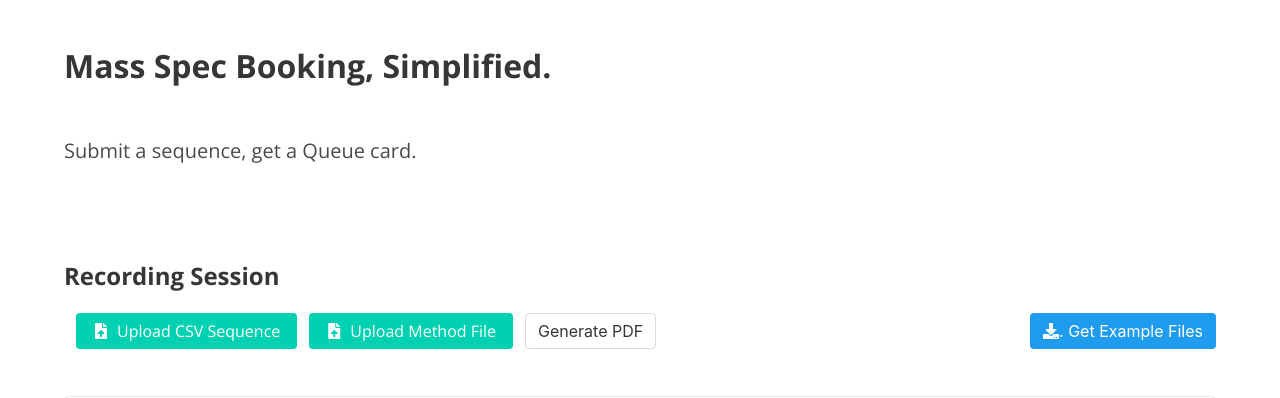
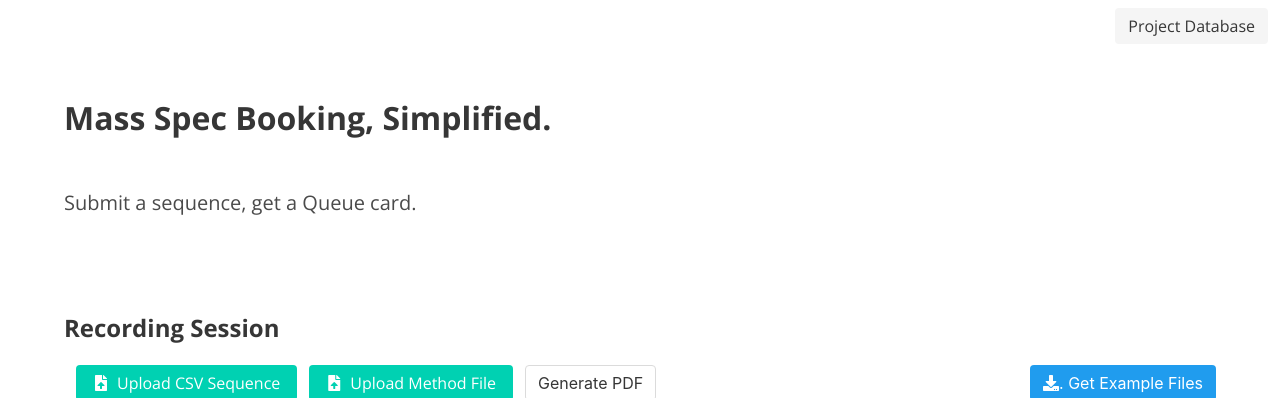
Before and after one commit to nickdelgrosso/MS_Booker, a Flask app: page / in a window 1280 px wide. Shown: the top 398 px of the page. Run offline with Flask 2, Linux system fonts and the light colour scheme; parts of the project's set-up code (start-up, migrations or seed data) failed here and were passed over; some libraries are stand-ins or nearby versions.

Commit message:
got project id lookup working!

```diff
--- a/card_app/config.py
+++ b/card_app/config.py
@@ -1,3 +1,9 @@
+import os
 
 class BaseConfig:
     SECRET_KEY = 'change me later!'  # todo: hide secret key.
+    PROJECTDB_USER = os.getenv('PROJECTDB_USER')
+    PROJECTDB_PASSWD = os.getenv('PROJECTDB_PASSWD')
+    PROJECTDB_URL = os.getenv('PROJECTDB_URL')
+    if not all([PROJECTDB_PASSWD, PROJECTDB_USER, PROJECTDB_URL]):
+        raise ValueError("PROJECTDB Environment Variables must be Set!")
--- a/card_app/templates/landing.html
+++ b/card_app/templates/landing.html
@@ -20,6 +20,23 @@
 </head>
 
 <body>
+
+    <nav class="navbar" role="navigation" aria-label="main navigation">
+
+      <div id="navbarBasicExample" class="navbar-menu">
+
+        <div class="navbar-end">
+          <div class="navbar-item">
+            <div class="buttons">
+              <a class="button is-light" href="https://lotus1.gwdg.de/mpg/mmbc/mann/project.nsf">
+                Project Database
+              </a>
+            </div>
+          </div>
+        </div>
+      </div>
+    </nav>
+
     <section class="hero is-fullheight">
 
         <div class="hero-body">
@@ -86,7 +103,6 @@
                                 </div>
                             </div>
                         </form>
-
                     </div>
 
                 {% with messages = get_flashed_messages() %}
--- a/card_app/views.py
+++ b/card_app/views.py
@@ -3,11 +3,10 @@ from io import BytesIO
 from datetime import datetime
 import zipfile
 from flask import render_template, request, make_response, redirect, url_for, flash, get_flashed_messages
-from . import latex
-from . import app
-from . import utils
+from . import latex, app, utils
 from .forms import CleaningForm
 from .models import Sequence, SequenceFileError, MethodFileError
+from .project_ids import download_projectids
 
 template_file = path.join(app.root_path, 'templates', 'card_template.tex')
 cleaning_template_file = path.join(app.root_path, 'templates', 'cleaning_card_template.tex')
@@ -28,21 +27,39 @@ def upload():
     with open(template_file) as f:
         template_tex = f.read()
 
-    # try:
-    sequence = Sequence.from_xcalibur_csv_and_method(
-        filename=filename, csv_data=csv_data, method_filename=method_filename, method_data=method_data,
-    )
-    # except (SequenceFileError, MethodFileError) as e:
-    #     flash("{}: {}\nPlease submit a new file and generate the pdf again.".format(type(e).__name__, e.args[0]))
-    #     return redirect(url_for('index'))
-    # except Exception as e:
-    #     flash("Unexpected Error: {}: {}.".format(type(e).__name__, e.args[0]))
-    #     return redirect(url_for('index'))
+    try:
+        sequence = Sequence.from_xcalibur_csv_and_method(
+            filename=filename, csv_data=csv_data, method_filename=method_filename, method_data=method_data,
+        )
+    except (SequenceFileError, MethodFileError) as e:
+        flash("{}: {}\nPlease submit a new file and generate the pdf again.".format(type(e).__name__, e.args[0]))
+        return redirect(url_for('index'))
+    except Exception as e:
+        flash("Unexpected Error: {}: {}.".format(type(e).__name__, e.args[0]))
+        return redirect(url_for('index'))
+
+
+    url = app.config['PROJECTDB_URL']
+    user = app.config['PROJECTDB_USER']
+    password = app.config['PROJECTDB_PASSWD']
+    registered_project_ids = download_projectids(url=url, username=user, password=password)
+
+
+    project_id = sequence.comments.get('ProjectID')
+    if not project_id:
+        flash("ProjectID missing from Comments column. Please submit a new file with a valid ProjectID and generate the pdf again.")
+        return redirect(url_for('index'))
+    if project_id not in registered_project_ids:
+        flash('ProjectID {} not found in Project Database. Please get a project id by filling out the registration form on the project database (link above).')
+        flash(str(registered_project_ids))
+        return redirect(url_for('index'))
 
     post_fields = ['Tip Box Name', '',  # Putting a space will make a double-width column
                    'Concentration Measurement Method', '',
                    'Concentration', 'Sample Amount (ng)',
                    'LC Used', 'MS Used']
+
+
 
     tex = latex.render_templated_tex(template_tex, Sequence=sequence, PostFields=post_fields)
     fig = utils.plot_gradient(sequence.gradient)
--- a/requirements.txt
+++ b/requirements.txt
@@ -7,3 +7,4 @@ XCaliburMethodReader
 matplotlib
 Flask-WTF
 attrs
+requests
```
Also changed, not shown: card_app/project_ids.py (added, +13 -0 lines), 2 other files.
